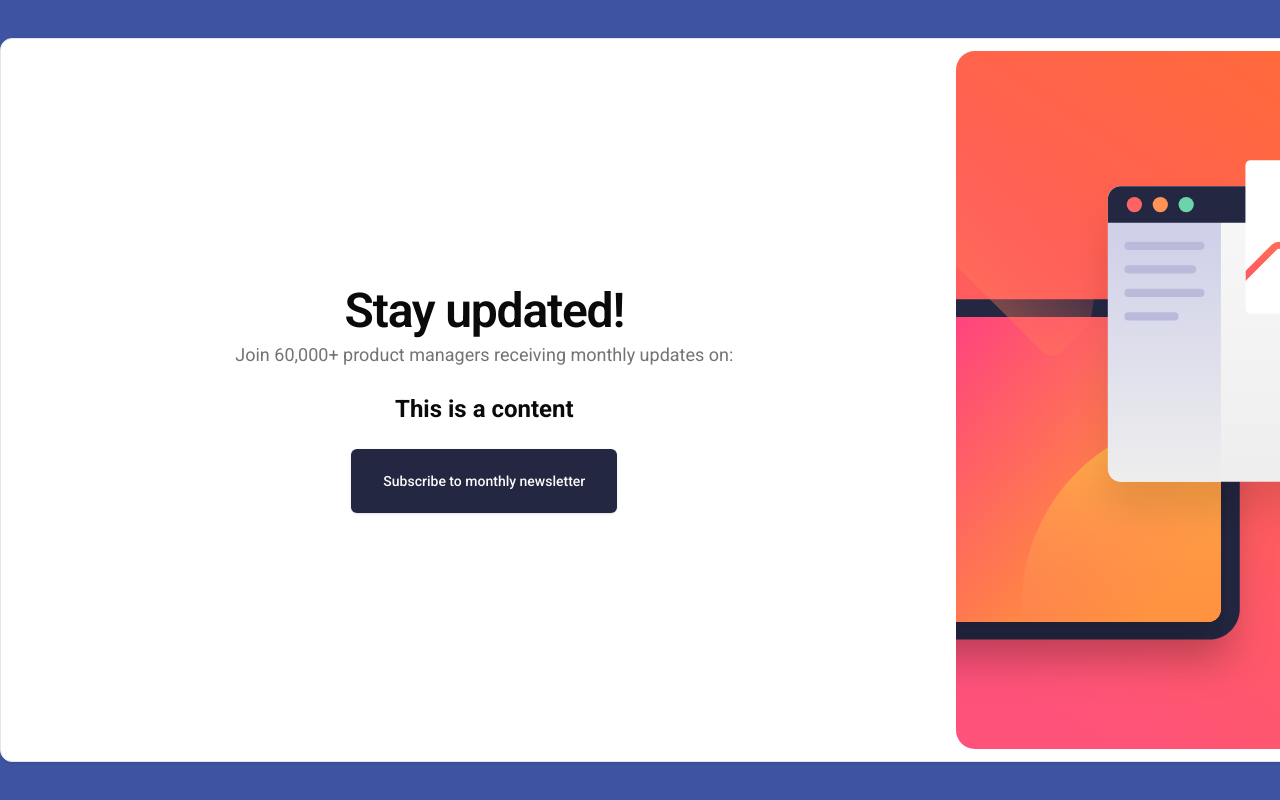
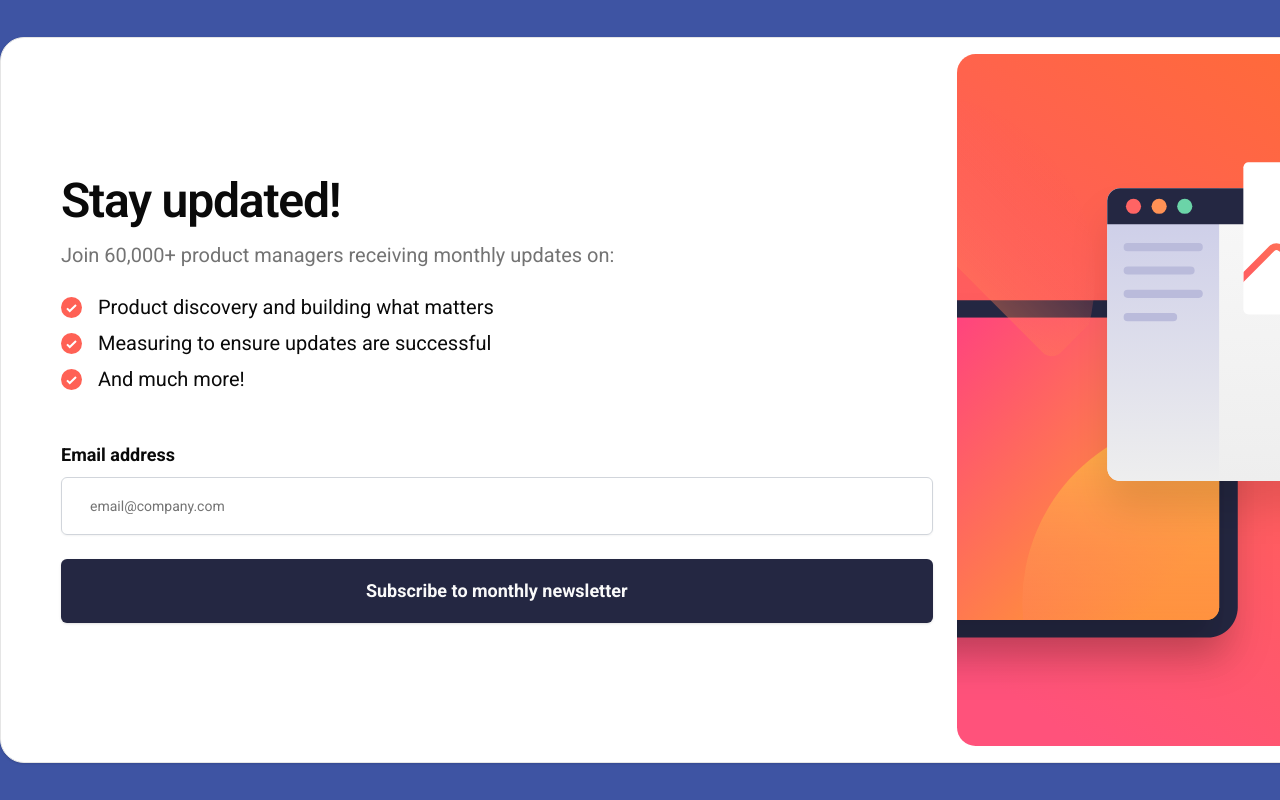
Before and after one commit to KC900201/front_end_mentor_newsletter_signup_form, a React (Vite) app: page / in a window 1280 px wide. Shown: the top 800 px of the page. Built offline with nearby package versions, Linux system fonts and the light colour scheme.

Commit message:
feat: include email input and form validation. (WIP) Proceed to success page

```diff
--- a/src/components/App.tsx
+++ b/src/components/App.tsx
@@ -1,15 +1,28 @@
-import { Button } from "./ui/button"
+import { zodResolver } from "@hookform/resolvers/zod"
+import { useForm } from "react-hook-form"
+import { z } from "zod"
+
+import { Button } from "@/components/ui/button"
+import {
+  Form,
+  FormControl,
+  FormField,
+  FormItem,
+  FormLabel,
+  FormMessage,
+} from "@/components/ui/form"
+import { Input } from "@/components/ui/input"
 import {
   Card,
   CardContent,
   CardDescription,
-  CardFooter,
   CardHeader,
   CardTitle,
 } from "@/components/ui/card"
 
 import desktopImage from "@/assets/images/illustration-sign-up-desktop.svg"
 import desktopMobileImage from "@/assets/images/illustration-sign-up-mobile.svg"
+import listIcon from "@/assets/images/icon-list.svg"
 
 /*
  * Reference: https://v3.shadcn.com/docs/components/
@@ -17,37 +30,110 @@ import desktopMobileImage from "@/assets/images/illustration-sign-up-mobile.svg"
  *
  * To-do
  * [ ] Implement design components
- *  [ ] Implement form input for email input
+ *  [x] Implement form input for email input
  *  [x] Amend grid layout for design image
- *  [ ] Implement the header components
+ *  [x] Implement the header components
  *  [ ] Implement state and prop types
- *  [ ] Form checking for email input
+ *  [x] Form checking for email input
  * [ ] Set up testing
  * [ ] Set up extra page
  *  [ ] Submission success page
- *  [ ] Error page
+ *  [x] Error page
  * [ ] Set up mobile view
+ * [ ] Improve the SEO, meta-tags of website
  */
 
+const productList = [
+  "Product discovery and building what matters",
+  "Measuring to ensure updates are successful",
+  "And much more!",
+]
+
+const formSchema = z.object({
+  email: z.email("Valid email required"),
+})
+
 function App() {
+  // Set up form validation
+  const form = useForm<z.infer<typeof formSchema>>({
+    resolver: zodResolver(formSchema),
+    defaultValues: {
+      email: "",
+    },
+  })
+
+  const onSubmit = (values: z.infer<typeof formSchema>) => {
+    console.log("Form submitted with values:", values)
+  }
   return (
     <main className="flex h-screen justify-center">
-      <Card className="flex h-fit w-[375px] flex-row items-center justify-between self-center p-3 text-center md:w-[1440px]">
-        <div className="relative size-full">
+      <Card className="flex h-fit w-[375px] flex-row items-center justify-between self-center rounded-3xl p-4 text-justify md:w-[1440px]">
+        <div className="relative size-full pl-5">
           <CardHeader className="text-5xl font-bold">
             <CardTitle>Stay updated!</CardTitle>
-            <CardDescription className="text-lg font-normal">
+            <CardDescription
+              className="text-xl font-normal"
+              style={{ marginTop: "1rem" }}
+            >
               Join 60,000+ product managers receiving monthly updates on:
             </CardDescription>
           </CardHeader>
-          <CardContent className="self-center text-2xl font-bold">
-            This is a content
+          <CardContent className="self-center text-xl">
+            <ul className="list-none">
+              {productList.map((item, index) => (
+                <li
+                  key={index}
+                  className="mb-2 flex items-center justify-start gap-2"
+                >
+                  <img
+                    src={listIcon}
+                    alt="List icon"
+                    className="mr-2 inline-block"
+                  />
+                  {item}
+                </li>
+              ))}
+            </ul>
           </CardContent>
-          <CardFooter className="flex flex-col items-center justify-center gap-4">
-            <Button className="bg-neutral-blue-800 p-8 text-center">
-              Subscribe to monthly newsletter
-            </Button>
-          </CardFooter>
+          {/* Email address */}
+          <CardContent className="mt-4">
+            <Form {...form}>
+              <form onSubmit={form.handleSubmit(onSubmit)}>
+                <FormField
+                  control={form.control}
+                  name="email"
+                  render={({ field }) => (
+                    <FormItem>
+                      <div className="flex items-center justify-between">
+                        <FormLabel className="text-lg font-bold">
+                          Email address
+                        </FormLabel>
+                        <FormMessage className="text-red-500" />
+                      </div>
+                      <FormControl>
+                        <Input
+                          type="email"
+                          placeholder="email@company.com"
+                          className={`p-7 text-lg ${
+                            form.formState.errors.email
+                              ? "border-red-500 bg-red-50 text-red-500 placeholder:text-red-300 focus:border-red-500 focus:ring-red-500"
+                              : "border-gray-300 focus:border-blue-500 focus:ring-blue-500"
+                          }`}
+                          {...field}
+                        />
+                      </FormControl>
+                    </FormItem>
+                  )}
+                />
+                <Button
+                  type="submit"
+                  className="mt-6 w-full bg-neutral-blue-800 p-8 text-center text-lg font-bold"
+                >
+                  Subscribe to monthly newsletter
+                </Button>
+              </form>
+            </Form>
+          </CardContent>
         </div>
         <div className="flex h-full w-1/2 items-center justify-center">
           <img
```
